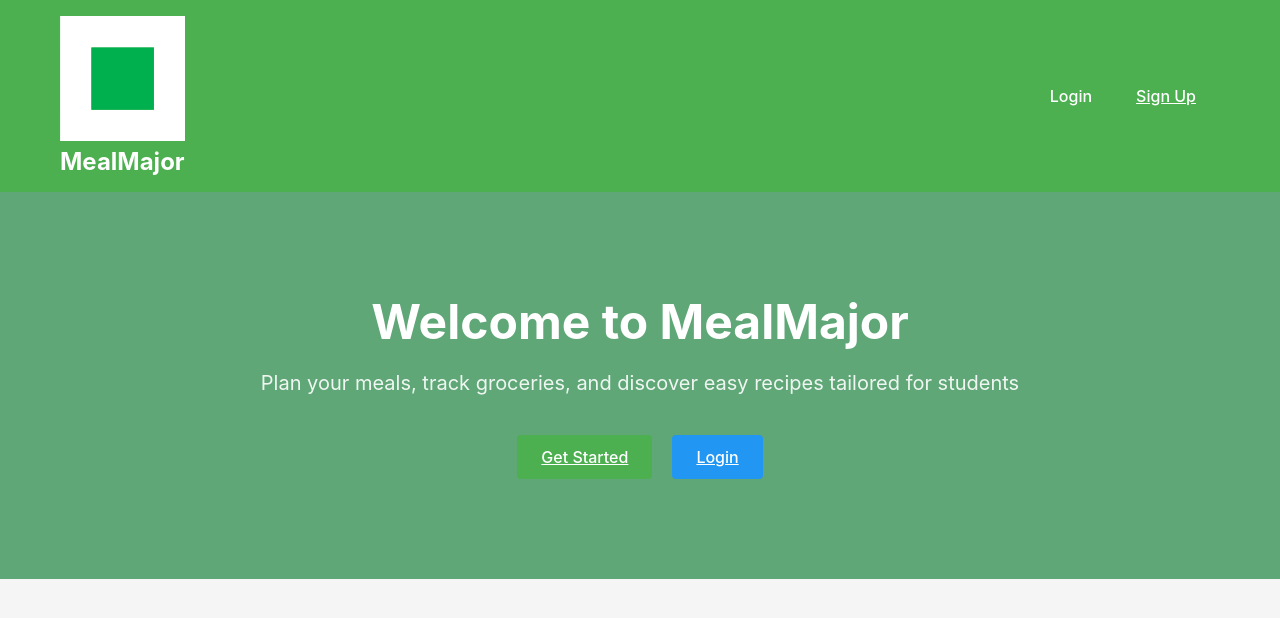
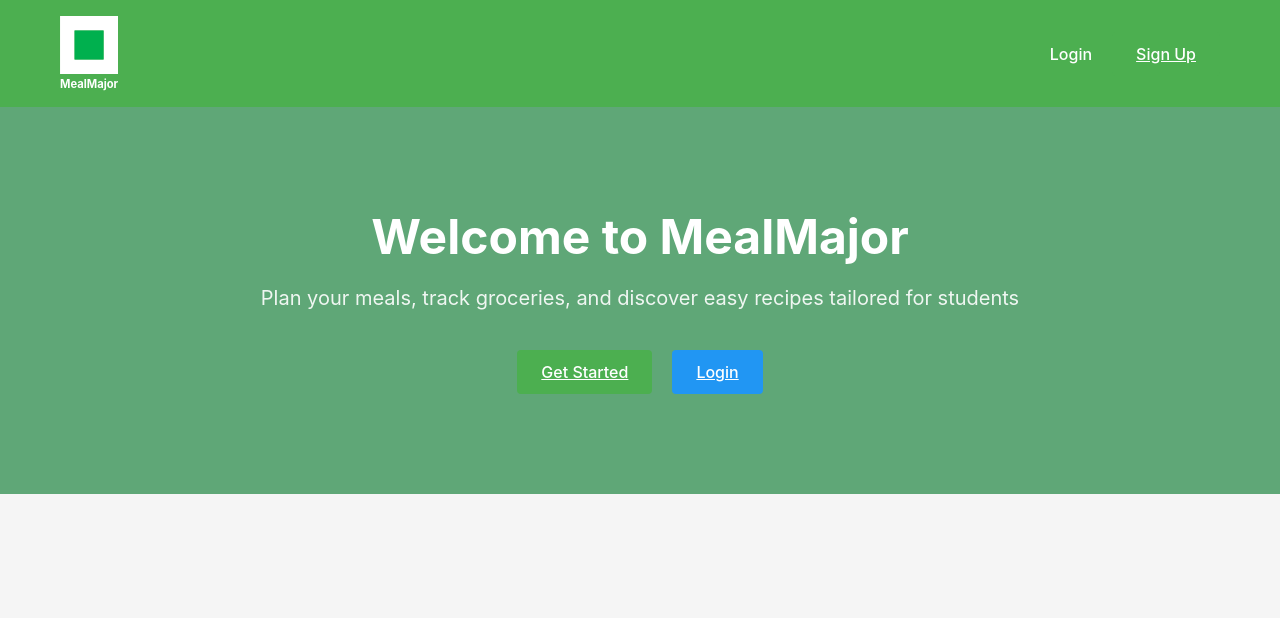
Before and after one commit to EliasYous/-Healthy-Coders--SOEN341_Project_W26, a React app in the folder frontend/: page / in a window 1280 px wide. Shown: the top 618 px of the page. Built offline with nearby package versions, Linux system fonts and the light colour scheme; the HTML template or start-up script is replaced by a standard one.

Commit message:
updated server config resized brand logo in navbar

```diff
--- a/frontend/src/components/NavBar.css
+++ b/frontend/src/components/NavBar.css
@@ -15,7 +15,7 @@
 }
 
 .navbar-brand {
-  font-size: 1.5rem;
+  font-size: 0.7rem;
   font-weight: bold;
   color: white;
   text-decoration: none;
```
Also changed, not shown: 1 other file (tests, documents, lock files or other folders).
